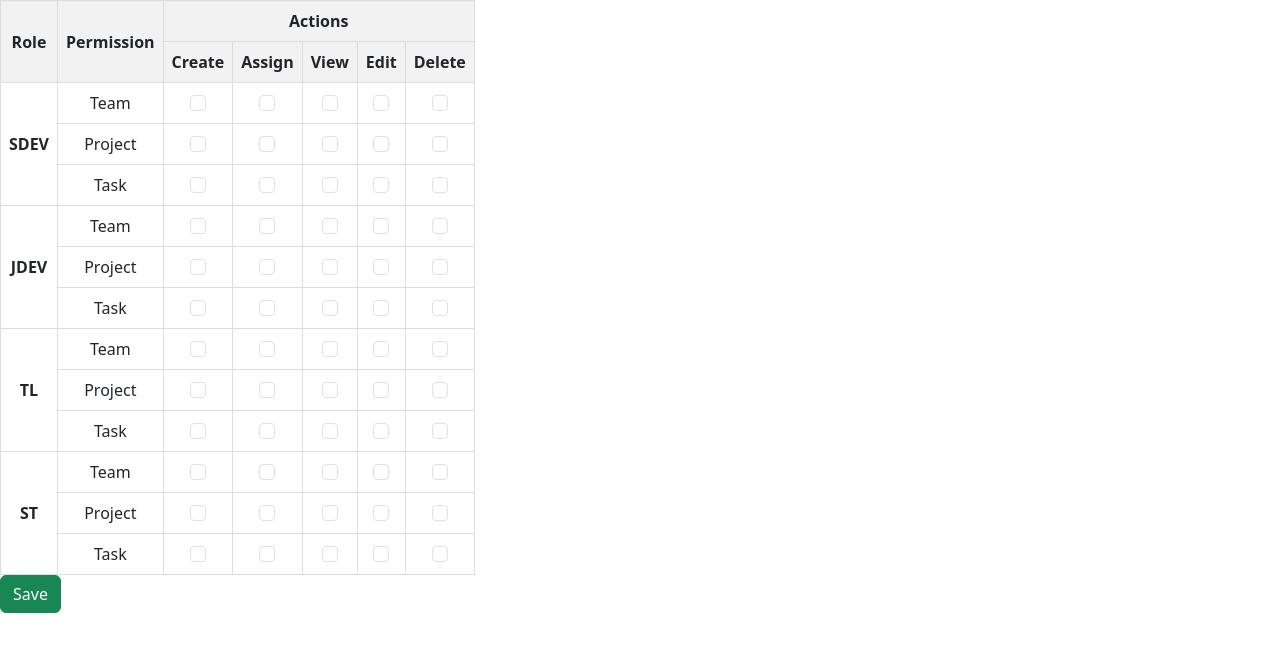
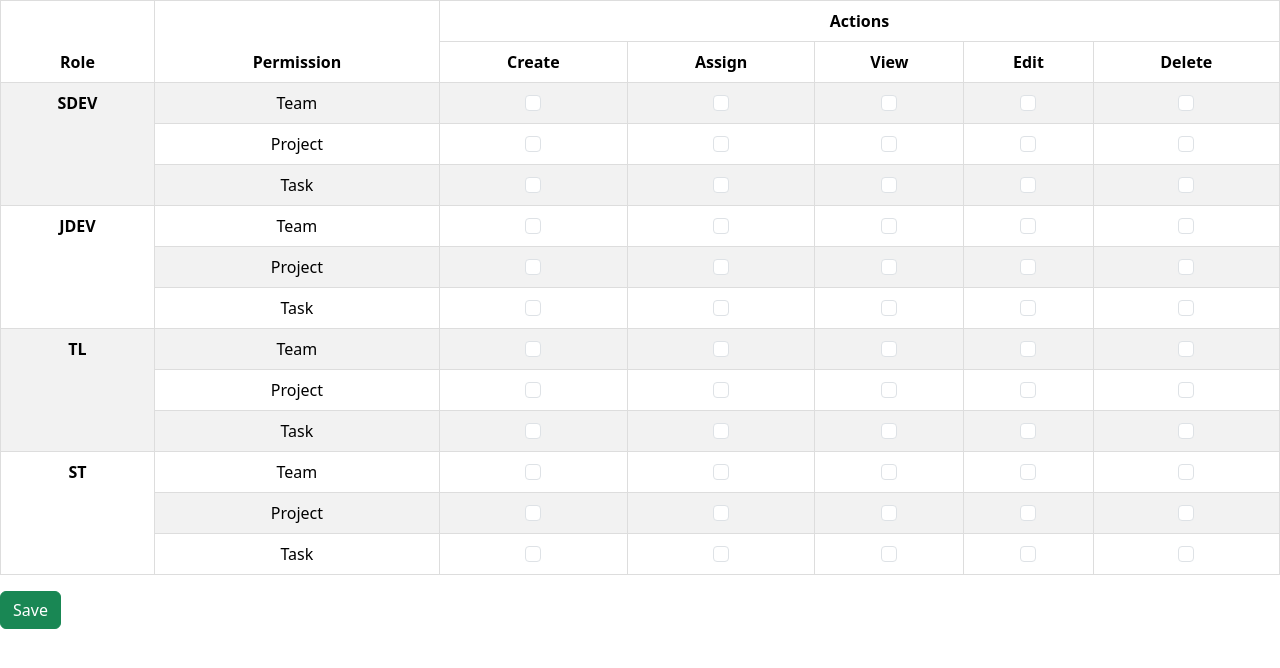
Before and after one commit to BRINTHALINGAM/TaskManagement, an Angular app: page /acl in a window 1280 px wide. Shown: the top 668 px of the page. Built offline with nearby package versions, Linux system fonts and the light colour scheme.

Commit message:
Acl settings style modified

```diff
--- a/src/app/acl-settings/acl-settings.component.css
+++ b/src/app/acl-settings/acl-settings.component.css
@@ -1,19 +1,6 @@
-acl-table {
-    width: 100%;
-    border-collapse: collapse;
-    margin-top: 20px; /* Adjust the margin as needed */
-  }
 
-  .acl-table th, .acl-table td {
+  .table th, .table td {
     border: 1px solid #ddd;
     padding: 8px;
     text-align: center;
   }
-
-  .acl-table th {
-    background-color: #f2f2f2;
-  }
-
-  .btn-primary {
-    margin-top: 10px; /* Adjust the margin as needed */
-  }
--- a/src/app/acl-settings/acl-settings.component.html
+++ b/src/app/acl-settings/acl-settings.component.html
@@ -4,7 +4,7 @@
     Permission saved successfully!
   </div>
 
-  <table class="acl-table" >
+  <table class="table table-striped" >
     <thead>
       <tr>
         <th rowspan="4">Role</th>
@@ -42,6 +42,7 @@
             <input type="checkbox"   class="form-check-input" [id]="'action_' + role.toLowerCase() + '_task_' + action"
                    (change)="updateRoleActions(role, 'Task', action, $event)">
           </td>
+
         </tr>
       </ng-container>
     </tbody>
--- a/src/app/acl-settings/acl-settings.component.ts
+++ b/src/app/acl-settings/acl-settings.component.ts
@@ -1,5 +1,5 @@
 import { Component, OnInit } from '@angular/core';
-
+import { Router } from '@angular/router';
 @Component({
   selector: 'app-acl-settings',
   templateUrl: './acl-settings.component.html',
@@ -12,7 +12,7 @@
   actions = ['Create', 'Assign', 'View', 'Delete', 'Edit'];
   showAlert: boolean = false;
   roleActionsMap: { [key: string]: { [key: string]: string[] } } = {};
-
+  constructor(private router: Router) {}
   ngOnInit() {
 
     this.roles.forEach(role => {
@@ -46,6 +46,11 @@
     this.showAlert = true;
     setTimeout(() => {
       this.showAlert = false;
+      this.router.navigate(['/home']);
     }, 3000);
+
   }
+
+
+
 }
--- a/src/app/app.module.ts
+++ b/src/app/app.module.ts
@@ -1,6 +1,6 @@
 import { NgModule } from '@angular/core';
 import { BrowserModule, provideClientHydration } from '@angular/platform-browser';
-
+import { RouterModule } from '@angular/router';
 import { AppRoutingModule } from './app-routing.module';
 import { AppComponent } from './app.component';
 import { NgbDropdown, NgbDropdownModule, NgbModule } from '@ng-bootstrap/ng-bootstrap';
@@ -26,6 +26,10 @@
     AppRoutingModule,
     NgbModule,
     FontAwesomeModule,
+    RouterModule.forRoot([
+      { path: 'home', component: HomeComponent },
+
+    ])
   ],
   providers: [
     provideClientHydration()
```
